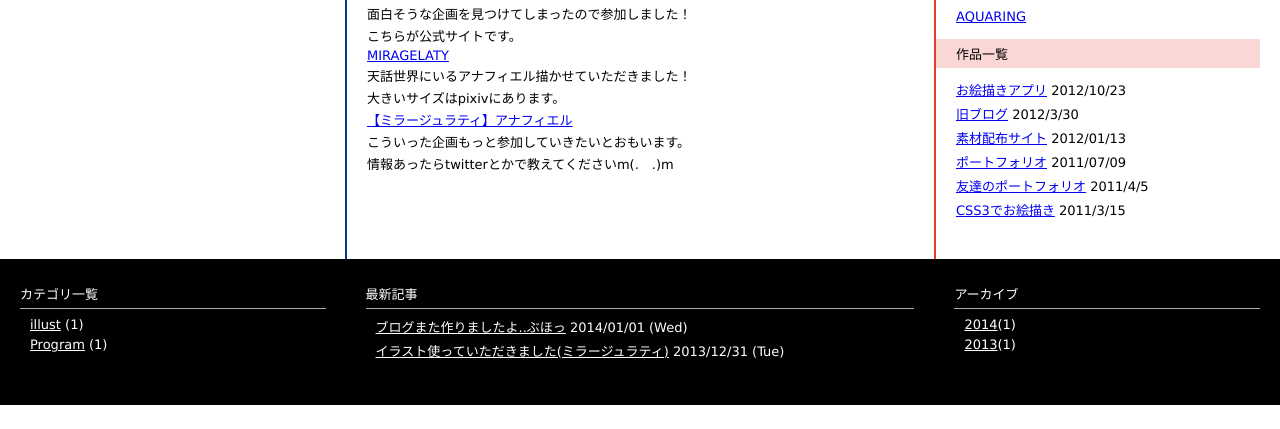
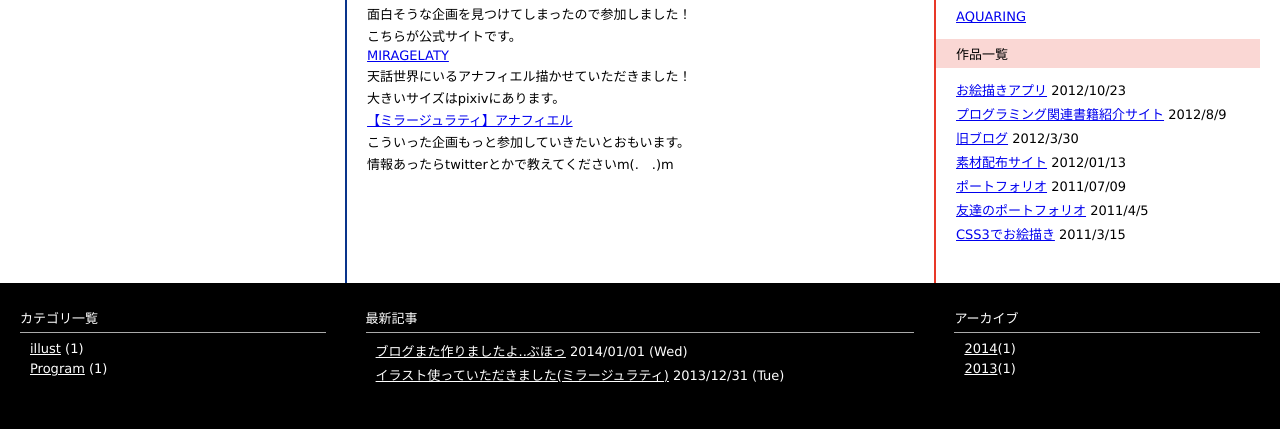
Before and after one commit to yulily/yulily.github.io, a plain HTML site: page blog/2013/12/31/first_article.html in a window 1280 px wide. Shown: the part 657-1086 px from the top of the page. Before the commit the page ends 1062 px from the top, so only its background shows below. Drawn offline with Linux system fonts and the light colour scheme.

Commit message:
Automated commit at 2014-01-02 02:26:17 UTC by middleman-deploy 3.2.0

```diff
--- a/blog/2013/12/31/first_article.html
+++ b/blog/2013/12/31/first_article.html
@@ -142,6 +142,9 @@
                   <a target="_blank" href="http://cascade.sub.jp/dapad/index.php">お絵描きアプリ</a><span> 2012/10/23</span>
                 </li>
                 <li>
+                  <a target="_blank" href="http://cascade.sub.jp/pg_book/">プログラミング関連書籍紹介サイト</a><span> 2012/8/9</span>
+                </li>
+                <li>
                   <a target="_blank" href="http://cascade.sub.jp/wp/logical/">旧ブログ</a><span> 2012/3/30</span>
                 </li>
                 <li>
```
Also changed, not shown: blog/2014/01/01/second_article.html (+3 -0 lines), blog/summary/2013.html (+3 -0 lines), blog/summary/2014.html (+3 -0 lines), blog/summary/tags/illust.html (+3 -0 lines), blog/summary/tags/program.html (+3 -0 lines), index.html (+3 -0 lines).
